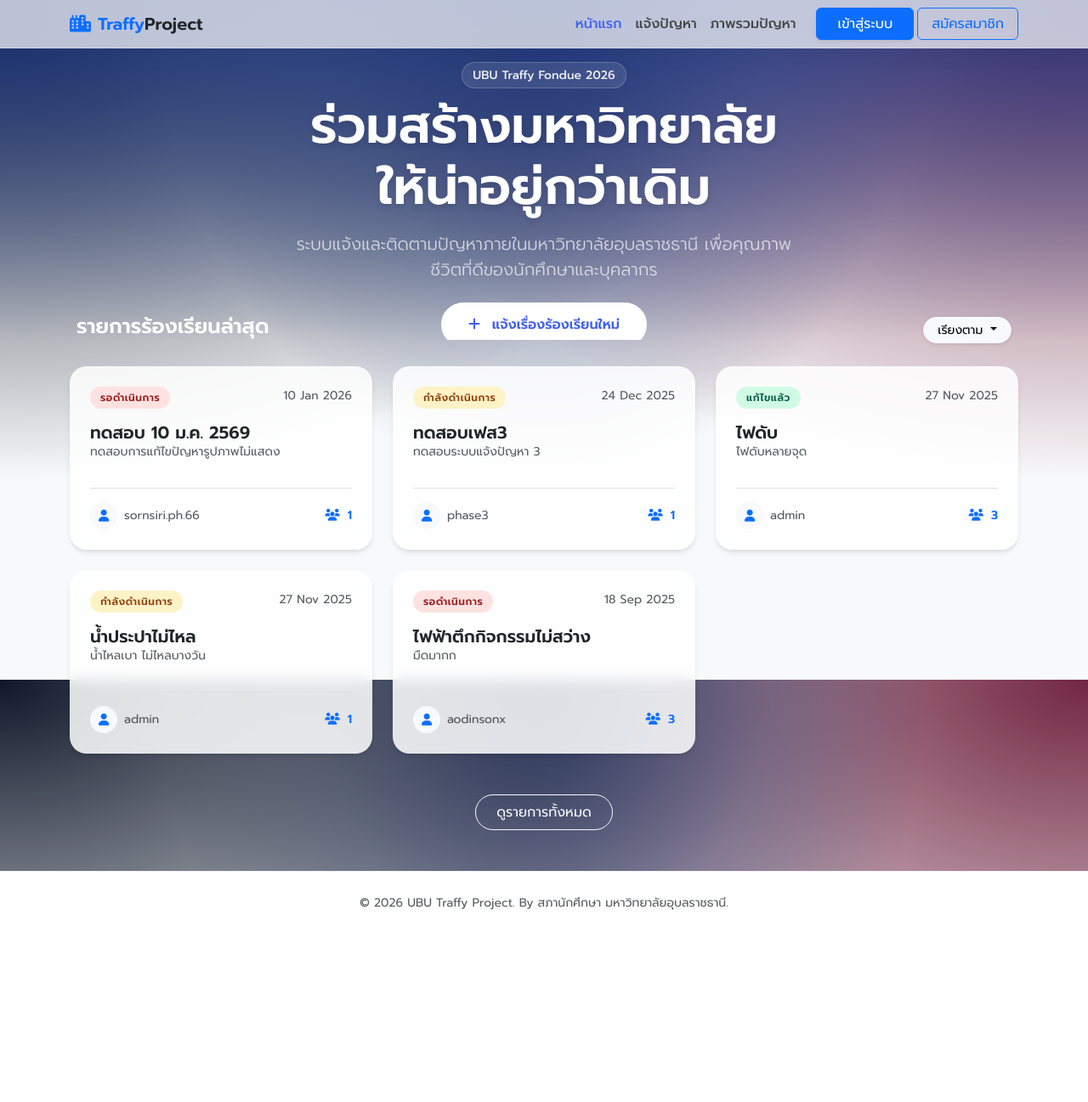
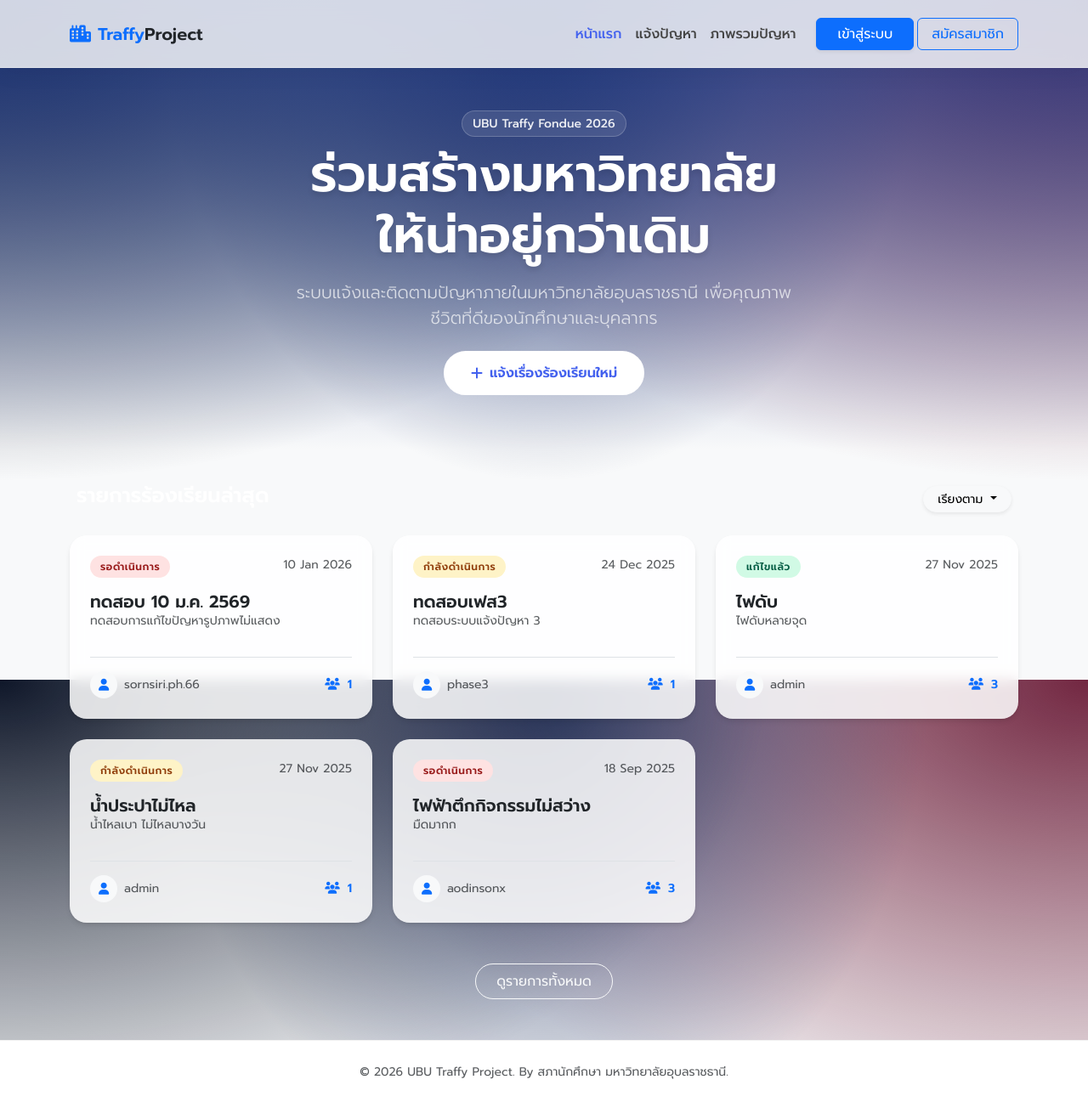
Before and after one commit to sonsiri1999/traffyproject, a Django app: page / in a window 1280 px wide. Shown: the whole page at 85% size. Before the commit the page ends 1071 px from the top, so only its background shows below. Run offline with Django 5.2, Linux system fonts and the light colour scheme; data comes from the database, SQL or seed files in the repository.

Commit message:
Fix layer hero-content

```diff
--- a/core/templates/core/home.html
+++ b/core/templates/core/home.html
@@ -7,7 +7,7 @@
     <!-- Overlay & Background logic handles by CSS on .hero-section and .hero-overlay -->
     <div class="hero-overlay"></div>
 
-    <div class="hero-content container" style="position: relative; z-index: 20;">
+    <div class="hero-content container" style="position: relative; z-index: 40;">
         <div class="pill-badge">
             UBU Traffy Fondue 2026
         </div>
@@ -26,7 +26,7 @@
 </div>
 
 <!-- Main Content -->
-<div class="container pb-5" style="margin-top: -30px; position: relative; z-index: 10;">
+<div class="container pb-5" style="margin-top: 40px; position: relative; z-index: 50;">
 
     <!-- Filter/Sort Bar (Optional, mimicking 'FilterBar') -->
     <div class="d-flex justify-content-between align-items-center mb-4 px-2">
--- a/static/css/style.css
+++ b/static/css/style.css
@@ -6,6 +6,7 @@
     --bg-color: #f8f9fa;
     --text-color: #2b2d42;
     --font-main: 'Prompt', sans-serif;
+    --navbar-height: 80px;
 }
 
 body {
@@ -24,20 +25,30 @@ body {
 
 /* ทำให้เนื้อหาไม่จมไปกับ Navbar */
 .main-content {
-    padding-top: 80px; /* Reduced padding for cleaner look */
+    padding-top: var(--navbar-height); /* Reduced padding for cleaner look */
     min-height: 85vh;
 }
 
 /* 2. Navbar แบบกระจก (Glassmorphism) */
+/* 2. Navbar แบบกระจก (Glassmorphism) */
 .navbar-glass {
-    background: rgba(255, 255, 255, 0.7);
+    background: rgba(255, 255, 255, 0.8); /* ปรับความชัด */
     backdrop-filter: blur(12px);
     -webkit-backdrop-filter: blur(12px);
     border-bottom: 1px solid rgba(255, 255, 255, 0.3);
     box-shadow: 0 4px 30px rgba(0, 0, 0, 0.05);
     transition: all 0.3s ease;
+
+    /* เพิ่ม: บังคับให้ Navbar ติดอยู่ด้านบน */
+    position: fixed;
+    top: 0;
+    left: 0;
+    width: 100%;
+    z-index: 1000;
+    height: var(--navbar-height);
+    display: flex;
+    align-items: center;
 }
-
 .nav-link {
     color: #444 !important;
     font-weight: 500;
@@ -51,7 +62,8 @@ body {
 /* 3. Hero Section Styles */
 .hero-section {
     position: relative;
-    height: 400px; /* sm:h-[400px] */
+    min-height: 500px;
+    padding-bottom: 4rem;
     display: flex;
     flex-direction: column;
     justify-content: center;
@@ -59,8 +71,9 @@ body {
     text-align: center;
     color: white;
     overflow: hidden;
-    margin-top: -80px; /* Pull up behind navbar if desired, or adjust */
-    padding-top: 80px;
+    /* ใช้ตัวแปรคำนวณระยะอัตโนมัติ */
+    margin-top: calc(var(--navbar-height) * -1);
+    padding-top: var(--navbar-height);
 }
 
 .hero-overlay {
@@ -68,6 +81,7 @@ body {
     top: 0; left: 0; right: 0; bottom: 0;
     background: linear-gradient(to bottom, rgba(30, 58, 138, 0.8), transparent); /* blue-900/80 to background */
     z-index: 1;
+    pointer-events: none;
 }
 
 .hero-content {
@@ -92,6 +106,7 @@ body {
     font-weight: 500;
     display: inline-block;
     margin-bottom: 0.5rem;
+    margin-top: 50px;
 }
 
 .hero-title {
@@ -115,6 +130,11 @@ body {
     border-radius: 50px;
     font-weight: 600;
     transition: all 0.3s ease;
+    display: inline-flex;
+    align-items: center;
+    position: relative;
+    z-index: 100 !important; /* ยกให้สูงกว่าทุกอย่างใน Hero */
+    cursor: pointer;
 }
 
 .hero-btn:hover {
```
